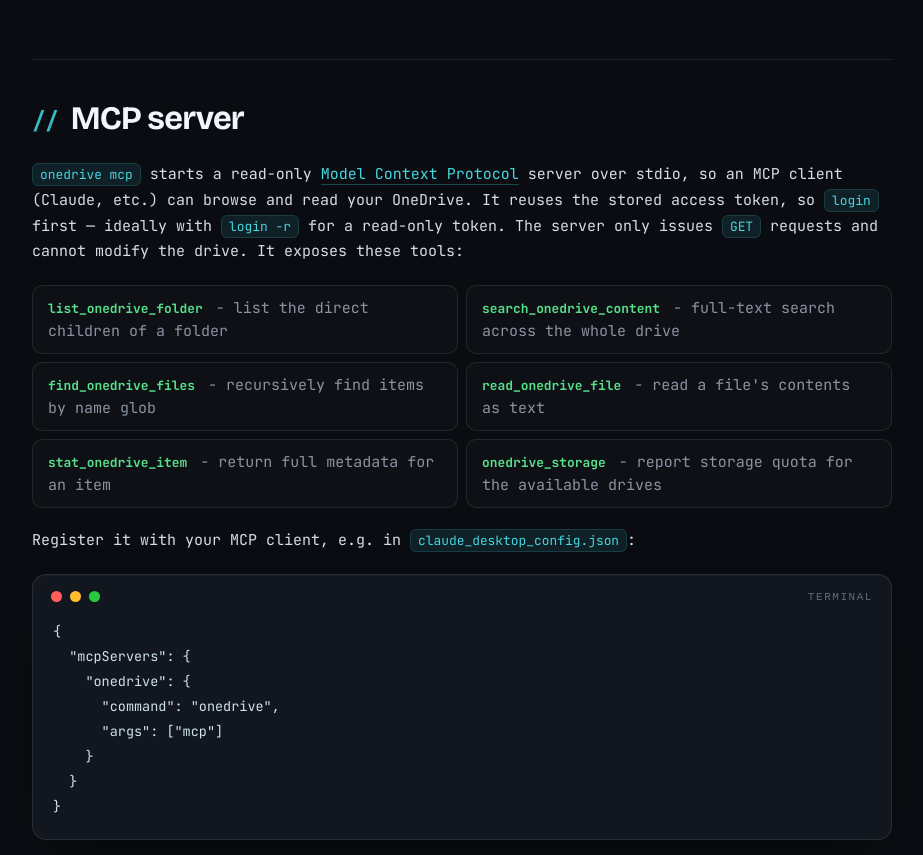
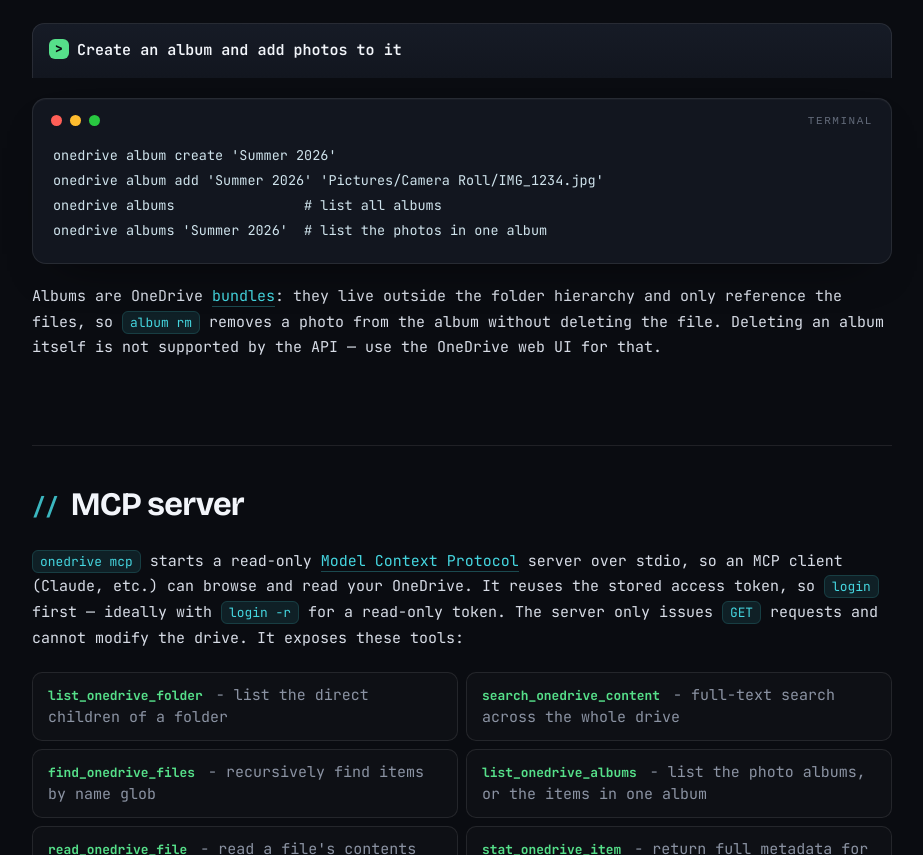
Before and after one commit to lionello/onedrive-cli, a website: page docs/index.html in a window 1280 px wide. Shown: the part 3550-4405 px from the top of the page, without its empty margins (178-1101 px from the left). Drawn offline with nearby package versions, Linux system fonts and the light colour scheme.

Commit message:
regen docs for album

```diff
--- a/docs/index.html
+++ b/docs/index.html
@@ -476,6 +476,7 @@
 <p>This little utility supports the following commands:</p>
 
 <ul>
+<li>  <code>album</code> - list, create, or edit photo albums (<code>ls</code>/<code>create</code>/<code>add</code>/<code>rm</code>)</li>
 <li>  <code>cat</code> - dumps the contents of a file to stdout</li>
 <li>  <code>chmod</code> - change sharing permissions</li>
 <li>  <code>cp</code> - copies local file(s) to OneDrive or vice-versa</li>
@@ -517,6 +518,20 @@
 
 <p><code>onedrive find &#39;Pictures/Camera Roll&#39; -regex 2015 -type f -print0 | xargs -0 onedrive mv -t :/Pictures/2015/</code></p>
 
+<h5>Create an album and add photos to it</h5>
+
+<pre><code class="sh">onedrive album create &#39;Summer 2026&#39;
+onedrive album add &#39;Summer 2026&#39; &#39;Pictures/Camera Roll/IMG_1234.jpg&#39;
+onedrive albums                # list all albums
+onedrive albums &#39;Summer 2026&#39;  # list the photos in one album
+</code></pre>
+
+<p>Albums are OneDrive <a href="https://learn.microsoft.com/onedrive/developer/rest-api/api/drive_list_bundles">bundles</a>:
+they live outside the folder hierarchy and only reference the files, so
+<code>album rm</code> removes a photo from the album without deleting the file.
+Deleting an album itself is not supported by the API — use the OneDrive
+web UI for that.</p>
+
 <h2>MCP server</h2>
 
 <p><code>onedrive mcp</code> starts a read-only <a href="https://modelcontextprotocol.io">Model Context Protocol</a>
@@ -529,6 +544,7 @@
 <li>  <code>list_onedrive_folder</code> - list the direct children of a folder</li>
 <li>  <code>search_onedrive_content</code> - full-text search across the whole drive</li>
 <li>  <code>find_onedrive_files</code> - recursively find items by name glob</li>
+<li>  <code>list_onedrive_albums</code> - list the photo albums, or the items in one album</li>
 <li>  <code>read_onedrive_file</code> - read a file&#39;s contents as text</li>
 <li>  <code>stat_onedrive_item</code> - return full metadata for an item</li>
 <li>  <code>onedrive_storage</code> - report storage quota for the available drives</li>
```
